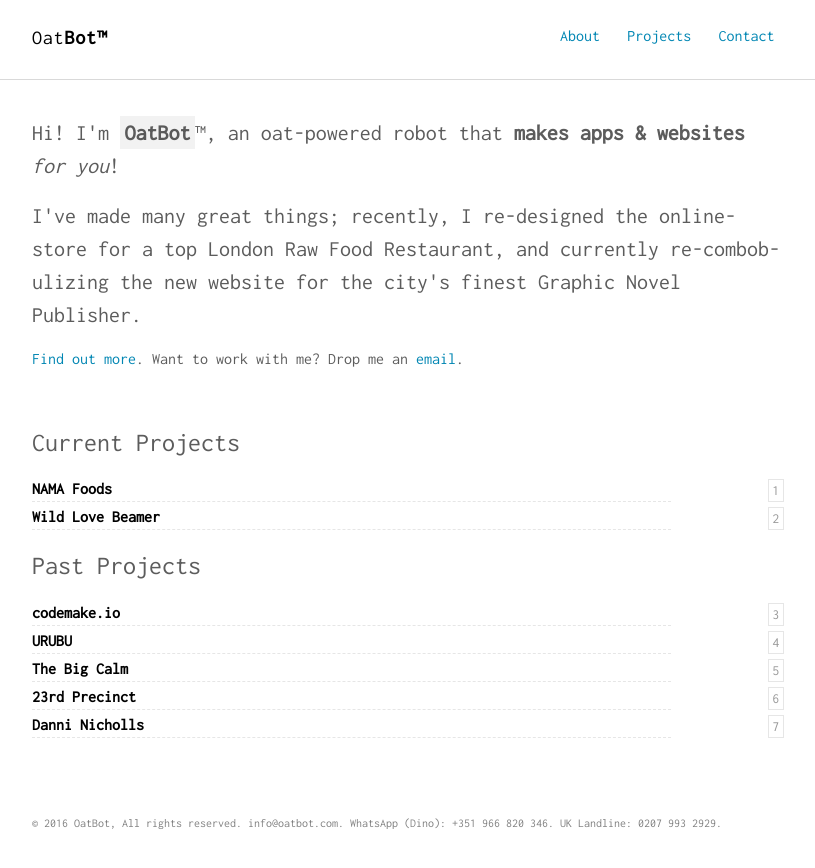
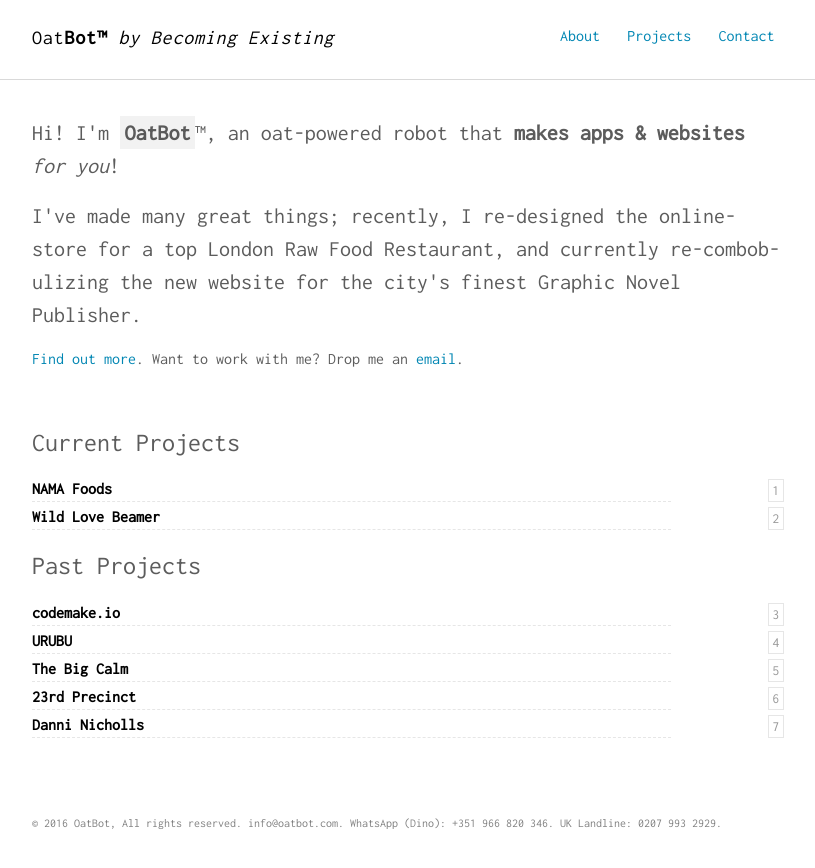
Before and after one commit to dino-koutrouzas/dotcom, a Jekyll site: the page built from index.html, in a window 1280 px wide. Shown: the top 868 px of the page, without its empty margins (232-1047 px from the left). Built offline with Jekyll 4.4.1, drawn with Linux system fonts in a browser that asks for light colours.

Commit message:
Update nav.html
Add 'by Becoming Existing'

```diff
--- a/_includes/nav.html
+++ b/_includes/nav.html
@@ -1,7 +1,7 @@
 
 <nav class="nav">
   <div class="container">
-    <h1 class="logo"><a href="{{ '/' | prepend: site.baseurl }}">{{ site.title }}<span>{{ site.title2 }}</span></a></h1>
+    <h1 class="logo"><a href="{{ '/' | prepend: site.baseurl }}">{{ site.title }}<span>{{ site.title2 }}</span> <em>by Becoming Existing</em></a></h1>
     <ul class="navbar">
       <li><a href="{{ '/about' | prepend: site.baseurl }}">About</a></li>
       <li><a href="{{ '/projects' | prepend: site.baseurl }}">Projects</a></li>
```
